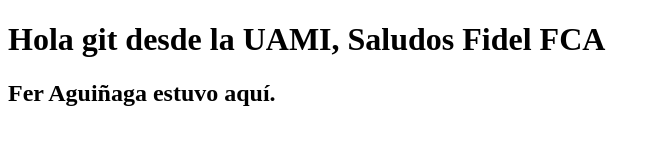
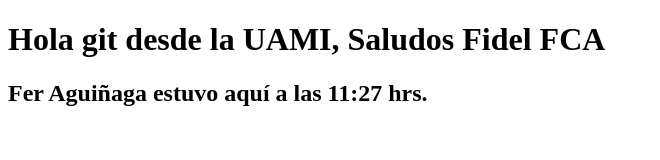
Before and after one commit to HectorFabianC/git_hola, a plain HTML site: page index.html in a window 1280 px wide. Shown: the whole page, without its empty margins (0-660 px from the left). Drawn offline with Linux system fonts and the light colour scheme.

Commit message:
Modificado a las 11:28 hrs

```diff
--- a/index.html
+++ b/index.html
@@ -6,6 +6,6 @@
 </head>
 <body>
 	<h1>Hola git desde la UAMI, Saludos Fidel FCA</h1>
-	<h2>Fer Aguiñaga estuvo aquí.</h2>
+	<h2>Fer Aguiñaga estuvo aquí a las 11:27 hrs.</h2>
 </body>
 </html>
```
